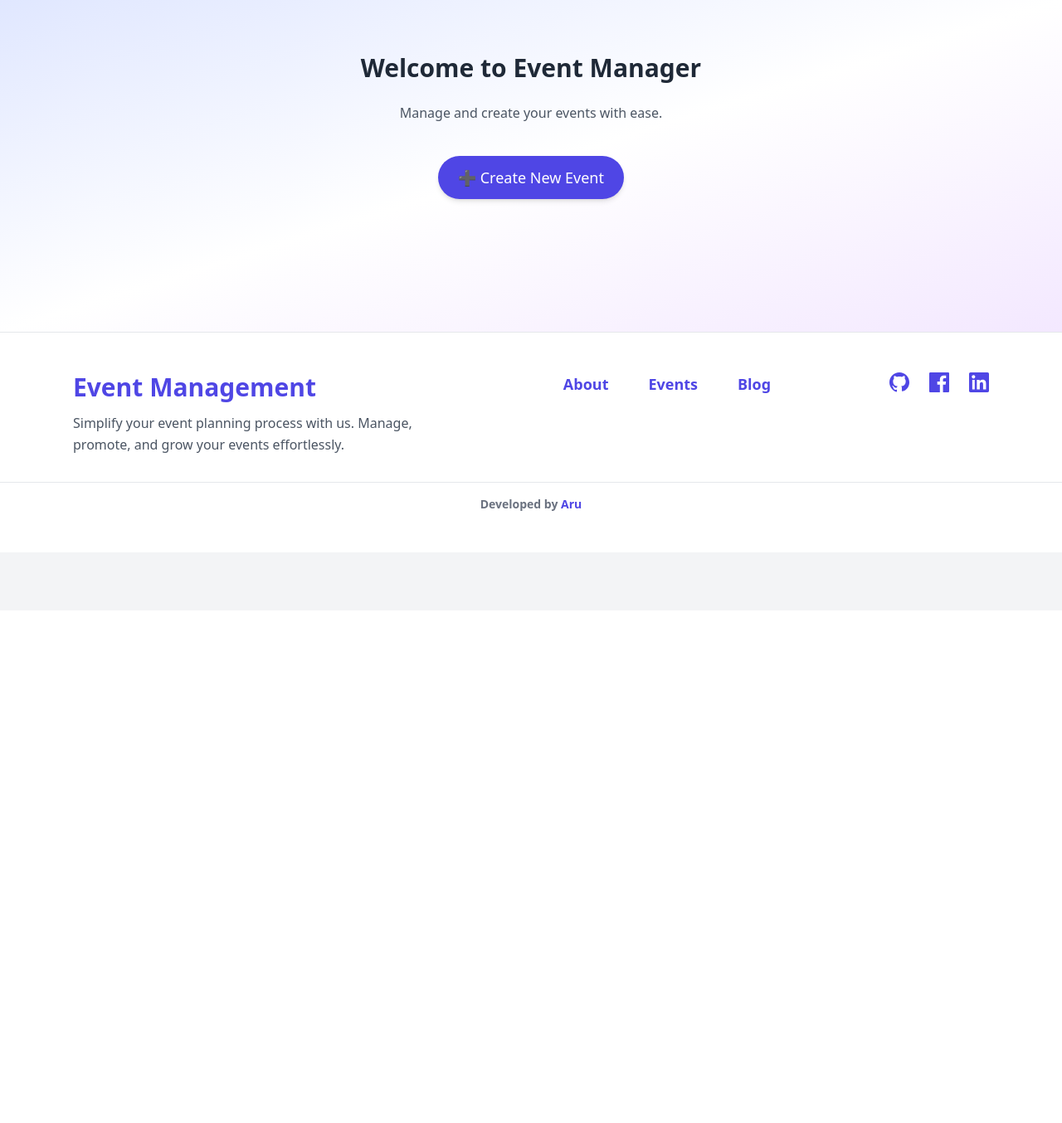
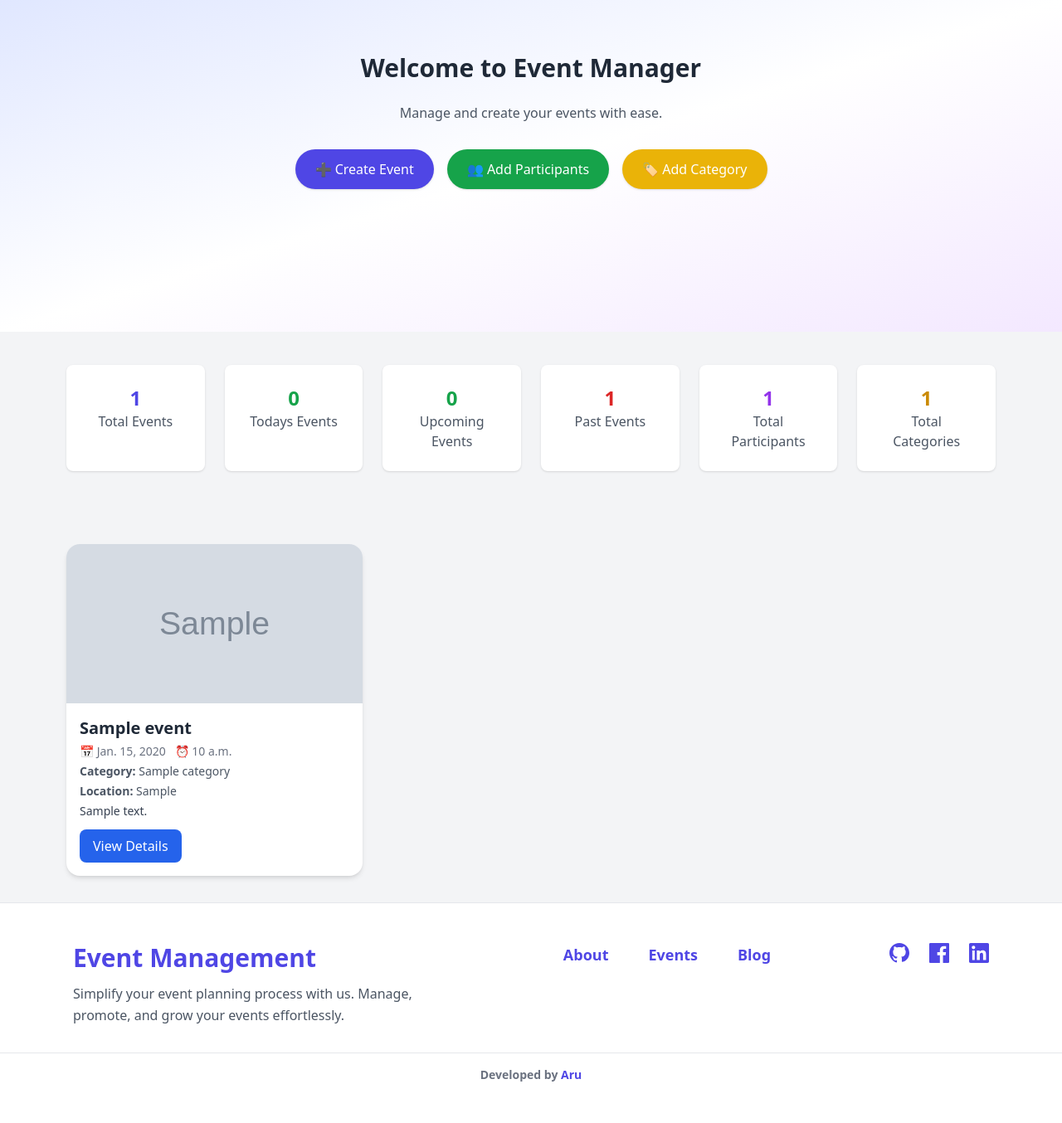
Before and after one commit to Aru-01/Event-Management, a Django app: page /dashboard/?type=total in a window 1280 px wide. Shown: the part 64-1418 px from the top of the page at 83% size. Before the commit the page ends 680 px from the top, so only its background shows below. Run offline with Django 5.2, Linux system fonts and the light colour scheme; tables that the repository leaves empty hold one stand-in row (values such as "Sample post"); grey boxes marked "Sample" are stand-in pictures.

Commit message:
added dashboard & event details page

```diff
--- a/event_management/settings.py
+++ b/event_management/settings.py
@@ -112,7 +112,7 @@ AUTH_PASSWORD_VALIDATORS = [
 
 LANGUAGE_CODE = "en-us"
 
-TIME_ZONE = "UTC"
+TIME_ZONE = "Asia/Dhaka"
 
 USE_I18N = True
 
--- /dev/null
+++ b/events/templates/Dashboard/Dashboard/hero.html
@@ -0,0 +1,26 @@
+<div
+  class="md:h-[50vh] bg-gradient-to-br from-indigo-100 via-white to-purple-100 py-16 px-6 text-center"
+>
+  <h1 class="text-3xl font-bold text-gray-800 mb-6">
+    Welcome to Event Manager
+  </h1>
+  <p class="text-gray-600 mb-8">Manage and create your events with ease.</p>
+
+  <div class="flex justify-center gap-4 flex-wrap">
+    <a
+      href="{% url 'create_event' %}"
+      class="bg-indigo-600 text-white px-6 py-3 rounded-full shadow hover:bg-indigo-700 transition"
+      >➕ Create Event</a
+    >
+    <a
+      href="{% url 'add_participant' %}"
+      class="bg-green-600 text-white px-6 py-3 rounded-full shadow hover:bg-green-700 transition"
+      >👥 Add Participants</a
+    >
+    <a
+      href="{% url 'add_category' %}"
+      class="bg-yellow-500 text-white px-6 py-3 rounded-full shadow hover:bg-yellow-600 transition"
+      >🏷️ Add Category</a
+    >
+  </div>
+</div>
--- /dev/null
+++ b/events/templates/Dashboard/Dashboard/statics_card.html
@@ -0,0 +1,54 @@
+ <div
+      class="max-w-6xl mx-auto px-4 py-10 grid grid-cols-1 md:grid-cols-6 gap-6 text-center"
+    >
+      <a
+        href="?type=total"
+        class="bg-white shadow rounded-lg p-6 hover:scale-105 hover:bg-indigo-50 transition-transform duration-200 block"
+      >
+        <h2 class="text-2xl font-bold text-indigo-600">{{ counts.total }}</h2>
+        <p class="text-gray-600">Total Events</p>
+      </a>
+
+      <a
+        href="?type=today"
+        class="bg-white shadow rounded-lg p-6 hover:scale-105 hover:bg-green-50 transition-transform duration-200 block"
+      >
+        <h2 class="text-2xl font-bold text-green-600">{{ counts.today }}</h2>
+        <p class="text-gray-600">Todays Events</p>
+      </a>
+      <a
+        href="?type=upcoming"
+        class="bg-white shadow rounded-lg p-6 hover:scale-105 hover:bg-green-50 transition-transform duration-200 block"
+      >
+        <h2 class="text-2xl font-bold text-green-600">{{ counts.upcoming }}</h2>
+        <p class="text-gray-600">Upcoming Events</p>
+      </a>
+
+      <a
+        href="?type=past"
+        class="bg-white shadow rounded-lg p-6 hover:scale-105 hover:bg-red-50 transition-transform duration-200 block"
+      >
+        <h2 class="text-2xl font-bold text-red-600">{{ counts.past }}</h2>
+        <p class="text-gray-600">Past Events</p>
+      </a>
+
+      <a
+        href="{% url "Total_Participants" %}"
+        class="bg-white shadow rounded-lg p-6 hover:scale-105 hover:bg-purple-50 transition-transform duration-200 block"
+      >
+        <h2 class="text-2xl font-bold text-purple-600">
+          {{ total_participants }}
+        </h2>
+        <p class="text-gray-600">Total Participants</p>
+      </a>
+
+      <a
+        href="{% url "Total_Categories" %}"
+        class="bg-white shadow rounded-lg p-6 hover:scale-105 hover:bg-yellow-50 transition-transform duration-200 block"
+      >
+        <h2 class="text-2xl font-bold text-yellow-600">
+          {{ total_categories }}
+        </h2>
+        <p class="text-gray-600">Total Categories</p>
+      </a>
+    </div>
--- a/events/templates/Dashboard/dashboard.html
+++ b/events/templates/Dashboard/dashboard.html
@@ -4,33 +4,33 @@
   <head>
     <meta charset="UTF-8" />
     <meta name="viewport" content="width=device-width, initial-scale=1.0" />
-    <title>Home</title>
+    <title>Dashboard</title>
     <link href="{% static 'css/output.css' %}" rel="stylesheet" />
   </head>
   <body class="bg-gray-100">
-    <div class="">{% include "../shared/nav.html" %}</div>
-    <!-- dashboard.html -->
-    <div
-      class="md:h-[50vh] bg-gradient-to-br from-indigo-100 via-white to-purple-100 py-16 px-6 text-center"
-    >
-      <h1 class="text-3xl font-bold text-gray-800 mb-6">
-         Welcome to Event Manager
-      </h1>
-      <p class="text-gray-600 mb-10">
-        Manage and create your events with ease.
-      </p>
+    <div>{% include "../shared/nav.html" %}</div>
 
-      <a
-        href="{% url 'create_event' %}"
-        class="inline-block bg-indigo-600 text-white text-lg px-6 py-3 rounded-full shadow-md hover:bg-indigo-700 transition"
-      >
-        ➕ Create New Event
-      </a>
+    <div class="">{% include "Dashboard/Dashboard/hero.html" %}</div>
+
+    <div class="">{% include "Dashboard/Dashboard/statics_card.html" %}</div>
+
+    <div class="max-w-6xl mx-auto px-4 py-8">
+      <h3 class="text-xl font-bold mb-4">
+        {% if event_type == "upcoming" %} Upcoming Events {% elif event_type ==
+        "past" %} Past Events {% elif event_type == "today" %} Today's Events {%
+        else %} All Events {% endif %}
+      </h3>
+
+      <div class="grid grid-cols-1 sm:grid-cols-2 lg:grid-cols-3 gap-6">
+        {% if events %} {% for event in events %}
+        <div class="">{% include "../shared/events_card.html" %}</div>
+        {% endfor %} {% else %}
+        <p class="text-gray-500">No events scheduled for today.</p>
+        {% endif %}
+      </div>
     </div>
 
-    <div class="">{% include "../shared/footer.html" %}</div>
-
-    {% comment %} nav toogle er jonno {% endcomment %}
+    <div>{% include "../shared/footer.html" %}</div>
     <script>
       document.getElementById("menuBtn").addEventListener("click", function () {
         const menu = document.getElementById("mobileMenu");
--- a/events/templates/Events/events.html
+++ b/events/templates/Events/events.html
@@ -15,7 +15,7 @@
       {% if events %}
       <div class="grid grid-cols-1 sm:grid-cols-2 lg:grid-cols-3 gap-6">
         {% for event in events %}
-        <div class="">{% include "Events/events_card.html" %}</div>
+        <div class="">{% include "../shared/events_card.html" %}</div>
         {% empty %}
         <p class="text-center text-red-600 col-span-3">No events found.</p>
         {% endfor %}
--- a/events/templates/Events/events_card.html
+++ b/events/templates/shared/events_card.html
@@ -1,11 +1,21 @@
+{% load static %}
 <div
   class="bg-white rounded-2xl shadow-md hover:shadow-xl transition duration-300 overflow-hidden"
 >
+  {% if event.img %}
   <img
     src="{{ event.img.url }}"
     alt="{{ event.name }}"
     class="w-full h-48 object-cover"
   />
+{% else %}
+  <img
+    src="{% static 'sample-images/no.png' %}"
+    alt="No image available"
+    class="w-full h-48 object-cover"
+  />
+{% endif %}
+
   <div class="p-4">
     <h2 class="text-xl font-semibold text-gray-800 mb-1">{{ event.name }}</h2>
     <p class="text-sm text-gray-500 mb-1">
@@ -21,7 +31,7 @@
       {{ event.description }}
     </p>
     <a
-      href="#"
+      href="{% url "event_details" event.id %}"
       class="inline-block px-4 py-2 bg-blue-600 text-white rounded-lg hover:bg-blue-700 transition"
       >View Details</a
     >
--- a/events/urls.py
+++ b/events/urls.py
@@ -6,6 +6,9 @@ from events.views import (
     create_event,
     add_category,
     add_participant,
+    Total_Participants,
+    Total_Categories,
+    event_details,
 )
 
 urlpatterns = [
@@ -15,4 +18,9 @@ urlpatterns = [
     path("create-event/", create_event, name="create_event"),
     path("add-category/", add_category, name="add_category"),
     path("add-participant/", add_participant, name="add_participant"),
+    path(
+        "Dashboard/Total-Participants/", Total_Participants, name="Total_Participants"
+    ),
+    path("Dashboard/Total_Categories/", Total_Categories, name="Total_Categories"),
+    path("Event-details/<int:id>/", event_details, name="event_details"),
 ]
--- a/events/views.py
+++ b/events/views.py
@@ -1,14 +1,16 @@
 from django.shortcuts import render, redirect
 from django.http import HttpResponse
-from events.models import Event, Category
+from events.models import Event, Category, Participant
 from events.forms import EventModelForm, CategoryForm, ParticipantForm
 from django.contrib import messages
-from django.db.models import Q
+from django.db.models import Q, Count
+from django.utils.timezone import localtime
 
 
 # Create your views here.
 def home(request):
-    return render(request, "Home/home.html")
+    events = Event.objects.all()[:4]
+    return render(request, "Home/home.html", {"events": events})
 
 
 def events(request):
@@ -54,8 +56,46 @@ def contact(request):
     return render(request, "Contact/contact.html")
 
 
+from datetime import date
+
+
 def dashboard(request):
-    return render(request, "Dashboard/dashboard.html")
+    event_type = request.GET.get("type", "today")
+
+    base_query = Event.objects.select_related("category").prefetch_related(
+        "participants"
+    )
+
+    today = localtime().date()
+    print("\n\n", today, "\n\n")
+    if event_type == "upcoming":
+        events = base_query.filter(date__gt=today)
+    elif event_type == "past":
+        events = base_query.filter(date__lt=today)
+    elif event_type == "today":
+        events = base_query.filter(date=today)
+    else:
+        events = base_query
+
+    counts = Event.objects.aggregate(
+        total=Count("id"),
+        upcoming=Count("id", filter=Q(date__gt=today)),
+        past=Count("id", filter=Q(date__lt=today)),
+        today=Count("id", filter=Q(date=today)),
+    )
+
+    total_participants = Participant.objects.count()
+    total_categories = Category.objects.count()
+
+    context = {
+        "events": events,
+        "counts": counts,
+        "total_participants": total_participants,
+        "total_categories": total_categories,
+        "event_type": event_type,
+    }
+
+    return render(request, "Dashboard/dashboard.html", context)
 
 
 def create_event(request):
@@ -63,8 +103,14 @@ def create_event(request):
 
     if request.method == "POST":
         form = EventModelForm(request.POST, request.FILES)
+        print(request.POST)
         if form.is_valid():
-            form.save()
+            event = form.save(commit=False)
+            event.save()
+            participants = form.cleaned_data.get("participants")
+            if participants:
+                event.participants.set(participants)
+
             messages.success(request, "Event created successfully!")
             return redirect("events")
     context = {"form": form}
@@ -100,3 +146,18 @@ def add_participant(request):
         form = ParticipantForm()
     context = {"participant_form": form}
     return render(request, "Dashboard/add_participant/add_participant.html", context)
+
+
+def Total_Participants(request):
+    return render(request, "Dashboard/Total_Participants/Total_Participants.html")
+
+
+def Total_Categories(request):
+    return render(request, "Dashboard/Total_Categories/Total_Categories.html")
+
+
+def event_details(request, id):
+    event = Event.objects.get(id=id)
+    participants = event.participants.all()
+    context = {"event": event, "participants": participants}
+    return render(request, "shared/event_details.html", context)
--- a/static/css/output.css
+++ b/static/css/output.css
@@ -653,8 +658,16 @@ video {
   margin-bottom: 2.5rem;
 }
 
+.mb-2 {
+  margin-bottom: 0.5rem;
+}
+
 .mb-3 {
   margin-bottom: 0.75rem;
+}
+
+.mb-4 {
+  margin-bottom: 1rem;
 }
 
 .mb-6 {
@@ -816,6 +837,10 @@ video {
 
 .flex-col {
   flex-direction: column;
+}
+
+.flex-wrap {
+  flex-wrap: wrap;
 }
 
 .content-start {
@@ -972,6 +1002,11 @@ video {
   background-color: rgb(34 197 94 / var(--tw-bg-opacity, 1));
 }
 
+.bg-green-600 {
+  --tw-bg-opacity: 1;
+  background-color: rgb(22 163 74 / var(--tw-bg-opacity, 1));
+}
+
 .bg-indigo-500 {
   --tw-bg-opacity: 1;
   background-color: rgb(99 102 241 / var(--tw-bg-opacity, 1));
@@ -982,9 +1017,19 @@ video {
   background-color: rgb(79 70 229 / var(--tw-bg-opacity, 1));
 }
 
+.bg-red-600 {
+  --tw-bg-opacity: 1;
+  background-color: rgb(220 38 38 / var(--tw-bg-opacity, 1));
+}
+
 .bg-white {
   --tw-bg-opacity: 1;
   background-color: rgb(255 255 255 / var(--tw-bg-opacity, 1));
+}
+
+.bg-yellow-500 {
+  --tw-bg-opacity: 1;
+  background-color: rgb(234 179 8 / var(--tw-bg-opacity, 1));
 }
 
 .bg-gradient-to-br {
@@ -1179,14 +1232,14 @@ video {
   color: rgb(22 163 74 / var(--tw-text-opacity, 1));
 }
 
-.text-green-700 {
-  --tw-text-opacity: 1;
-  color: rgb(21 128 61 / var(--tw-text-opacity, 1));
-}
-
 .text-indigo-600 {
   --tw-text-opacity: 1;
   color: rgb(79 70 229 / var(--tw-text-opacity, 1));
+}
+
+.text-purple-600 {
+  --tw-text-opacity: 1;
+  color: rgb(147 51 234 / var(--tw-text-opacity, 1));
 }
 
 .text-red-500 {
@@ -1194,9 +1247,19 @@ video {
   color: rgb(239 68 68 / var(--tw-text-opacity, 1));
 }
 
+.text-red-600 {
+  --tw-text-opacity: 1;
+  color: rgb(220 38 38 / var(--tw-text-opacity, 1));
+}
+
 .text-white {
   --tw-text-opacity: 1;
   color: rgb(255 255 255 / var(--tw-text-opacity, 1));
+}
+
+.text-yellow-600 {
+  --tw-text-opacity: 1;
+  color: rgb(202 138 4 / var(--tw-text-opacity, 1));
 }
 
 .shadow {
@@ -1247,6 +1310,12 @@ video {
   transition-duration: 150ms;
 }
 
+.transition-transform {
+  transition-property: transform;
+  transition-timing-function: cubic-bezier(0.4, 0, 0.2, 1);
+  transition-duration: 150ms;
+}
+
 .duration-200 {
   transition-duration: 200ms;
 }
@@ -1384,8 +1494,16 @@ video {
     grid-template-columns: repeat(4, minmax(0, 1fr));
   }
 
+  .md\:grid-cols-6 {
+    grid-template-columns: repeat(6, minmax(0, 1fr));
+  }
+
   .md\:flex-row {
     flex-direction: row;
+  }
+
+  .md\:flex-col {
+    flex-direction: column;
   }
 
   .md\:items-start {
```
Also changed, not shown: other parts of static/css/output.css (+67 -0 lines), events/templates/Dashboard/Total_Categories/Total_Categories.html (added, +35 -0 lines), events/templates/Dashboard/Total_Participants/Total_Participants.html (added, +35 -0 lines), events/templates/Home/home.html (+24 -1 lines), events/templates/shared/event_details.html (added, +93 -0 lines), media/event-img/action-adventure-binary-code-wallpaper-preview.jpg (added), static/sample-images/no.png (added).
